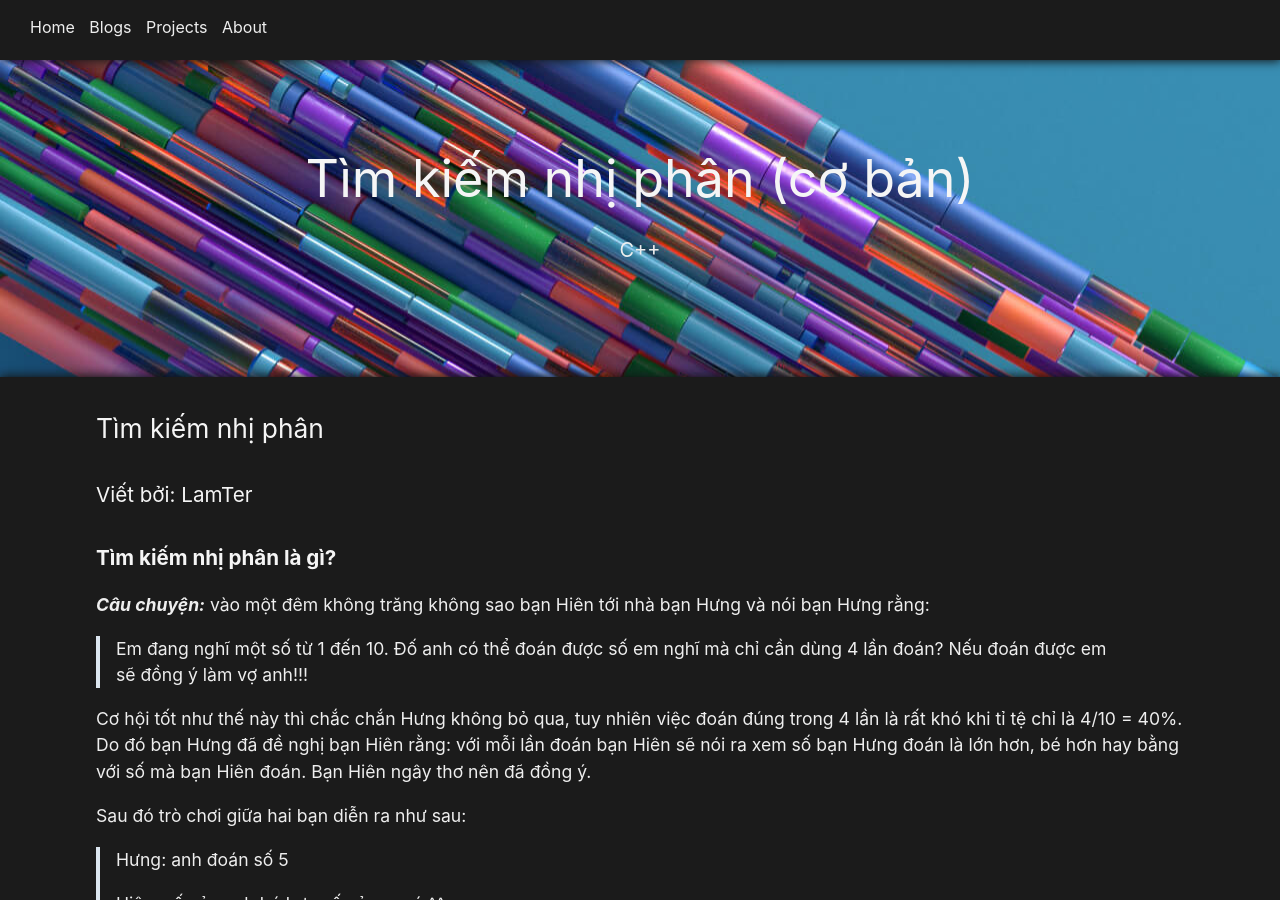
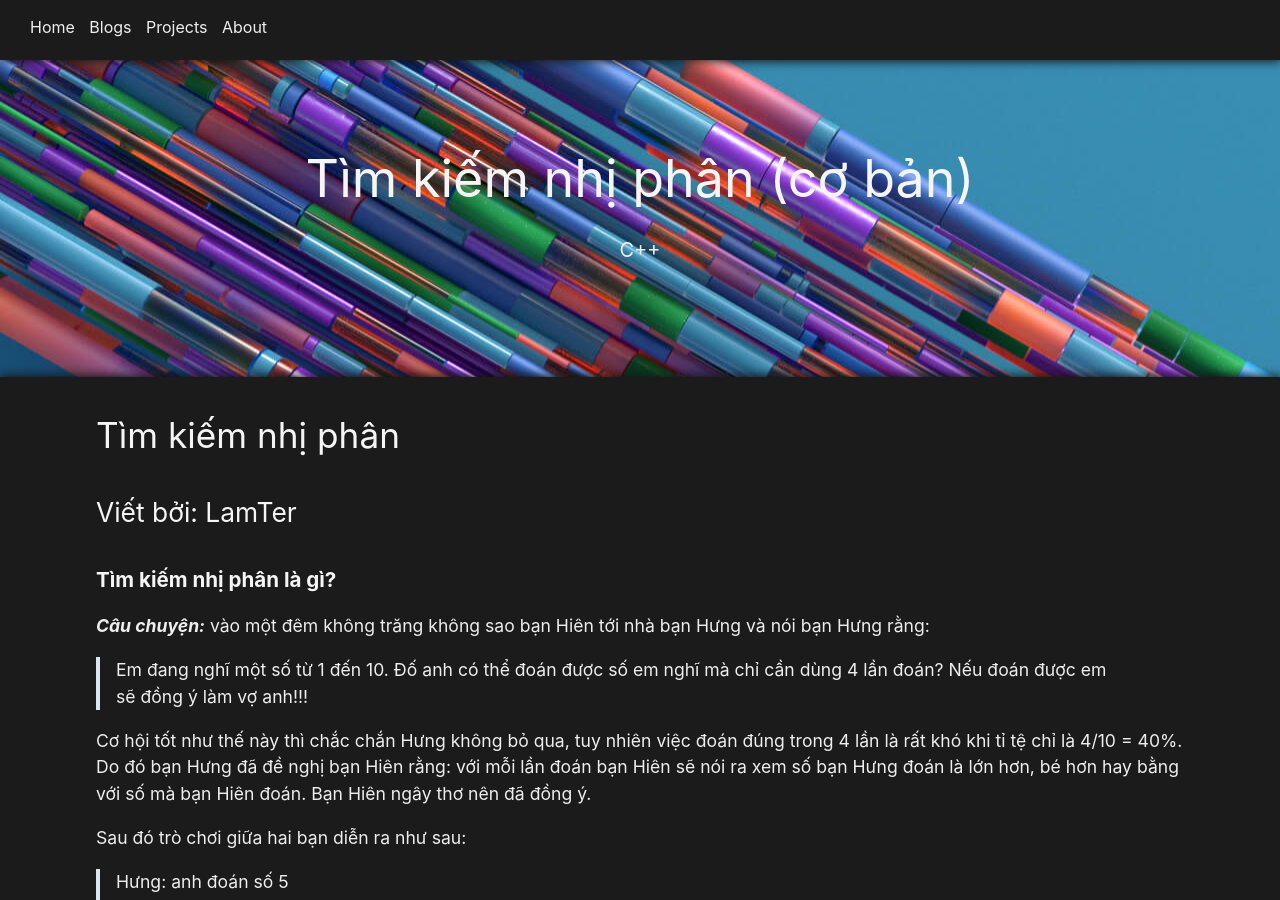
Before and after one commit to lycheea/lycheea.github.io, a Jekyll site: the page built from blogs/Binary_Search/binary_search_1.md, in a window 1280 px wide and 900 px high. Built offline with Jekyll 4.4.1, drawn with Linux system fonts in a browser that asks for light colours.

```diff
--- a/blogs/Binary_Search/binary_search_1.md
+++ b/blogs/Binary_Search/binary_search_1.md
@@ -6,8 +6,10 @@ description: "C++"
 image: /assets/img/banner_bg/19.jpg
 ---
 
-## Tìm kiếm nhị phân
-### Viết bởi: LamTer
+# Tìm kiếm nhị phân
+## Viết bởi: LamTer
+
+
 
 
 
```
